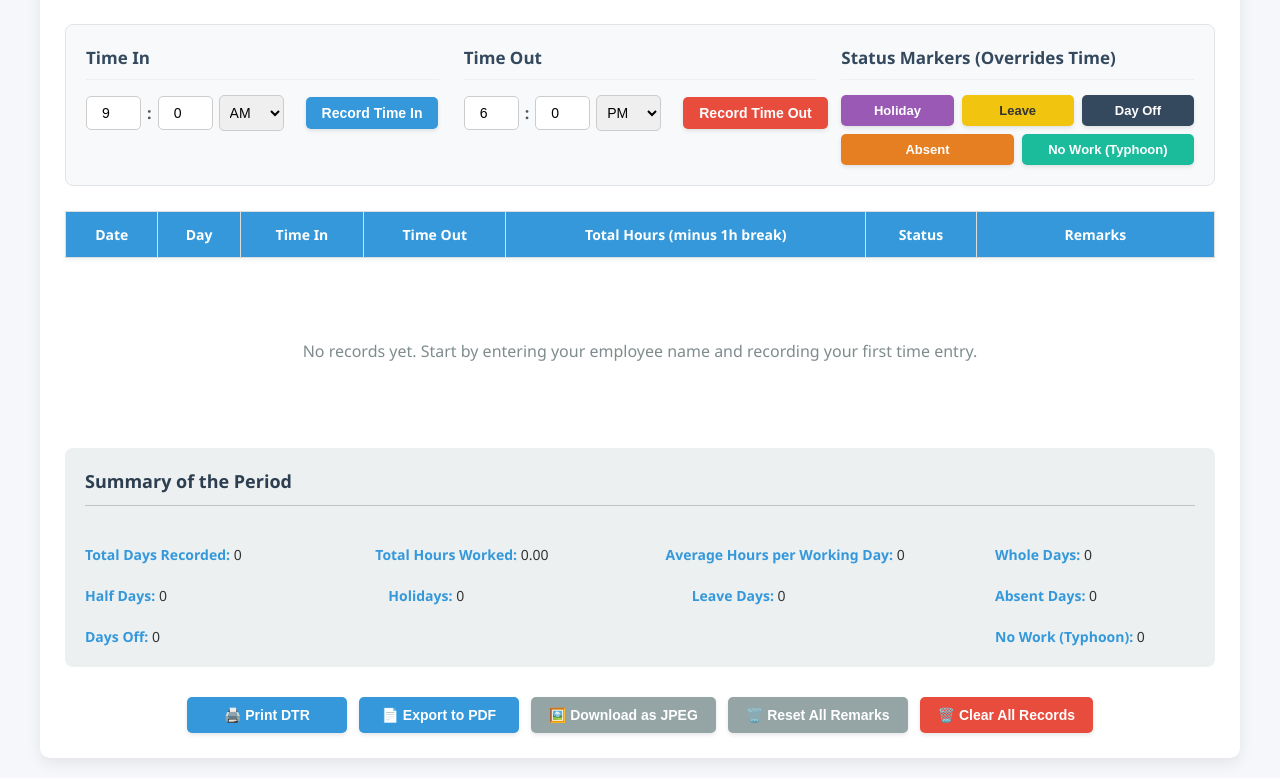
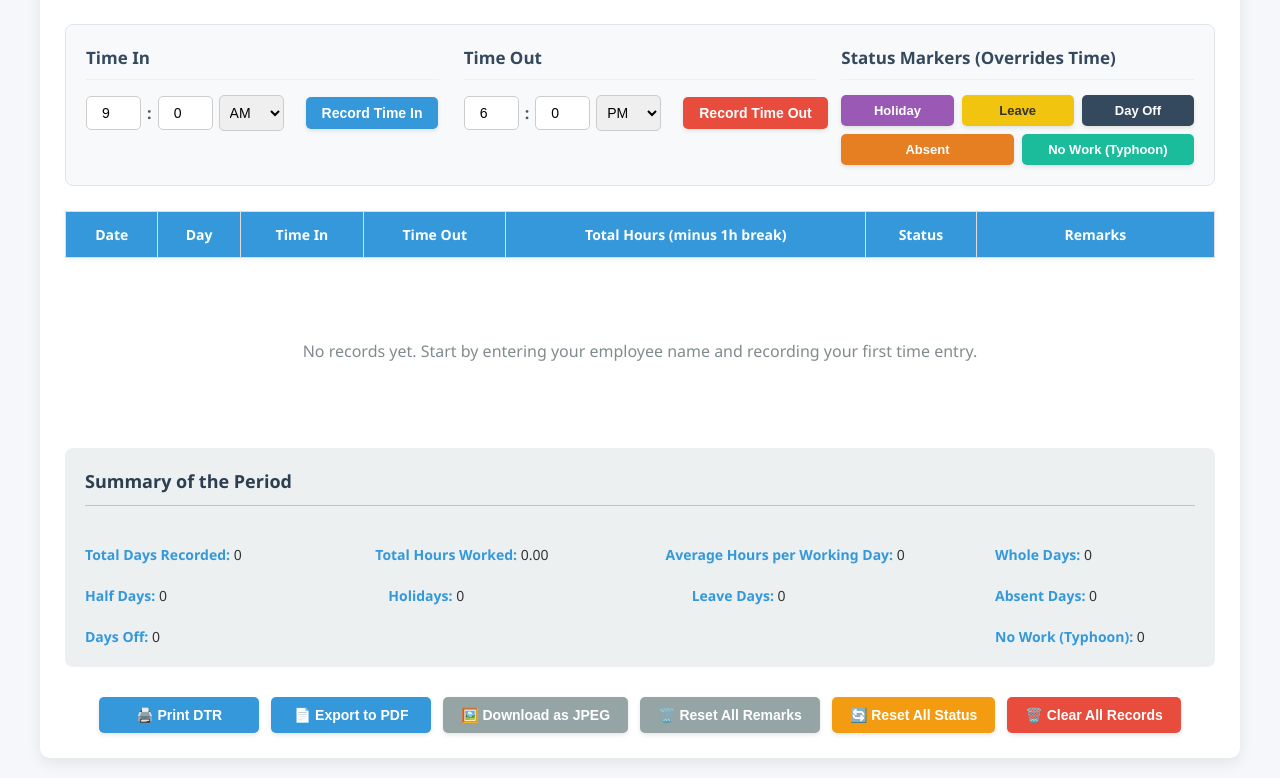
Before and after one commit to QGCoordinator/DTR, a plain HTML site: page index.html in a window 1280 px wide. Shown: the part 378-1156 px from the top of the page. Drawn offline with nearby package versions, Linux system fonts and the light colour scheme.

Commit message:
Update index.html

```diff
--- a/index.html
+++ b/index.html
@@ -339,6 +339,12 @@
         .btn-secondary:hover {
             background-color: #7f8c8d;
         }
+        .btn-warning {
+            background-color: #f39c12;
+        }
+        .btn-warning:hover {
+            background-color: #e67e22;
+        }
 
         /* Employee Name Display */
         .employee-name-display {
@@ -601,6 +607,7 @@
             <button class="time-btn btn-primary" onclick="saveAsPDF()">📄 Export to PDF</button>
             <button class="time-btn btn-secondary" onclick="downloadAsJPEG()">🖼️ Download as JPEG</button>
             <button class="time-btn btn-secondary" onclick="resetRemarks()">🗑️ Reset All Remarks</button>
+            <button class="time-btn btn-warning" onclick="resetAllStatus()">🔄 Reset All Status</button>
             <button class="time-btn btn-danger" onclick="clearRecords()">🗑️ Clear All Records</button>
         </div>
     </div>
@@ -1270,6 +1277,25 @@
             }
         }
 
+        // Reset all status
+        function resetAllStatus() {
+            if (records.length === 0) {
+                displayMessage('No records to reset status for.', 'warning');
+                return;
+            }
+
+            if (confirm('⚠️ Are you sure you want to reset ALL statuses? This will clear all status markers and recalculate based on time entries.')) {
+                records.forEach(record => {
+                    // Reset status to null, allowing automatic recalculation based on time entries
+                    record.status = null;
+                });
+                localStorage.setItem('dtrRecords', JSON.stringify(records));
+                updateTable();
+                updateSummary();
+                displayMessage('🔄 All statuses reset!', 'success', 3000);
+            }
+        }
+
         // Clear all records
         function clearRecords() {
             if (records.length === 0) {
```
